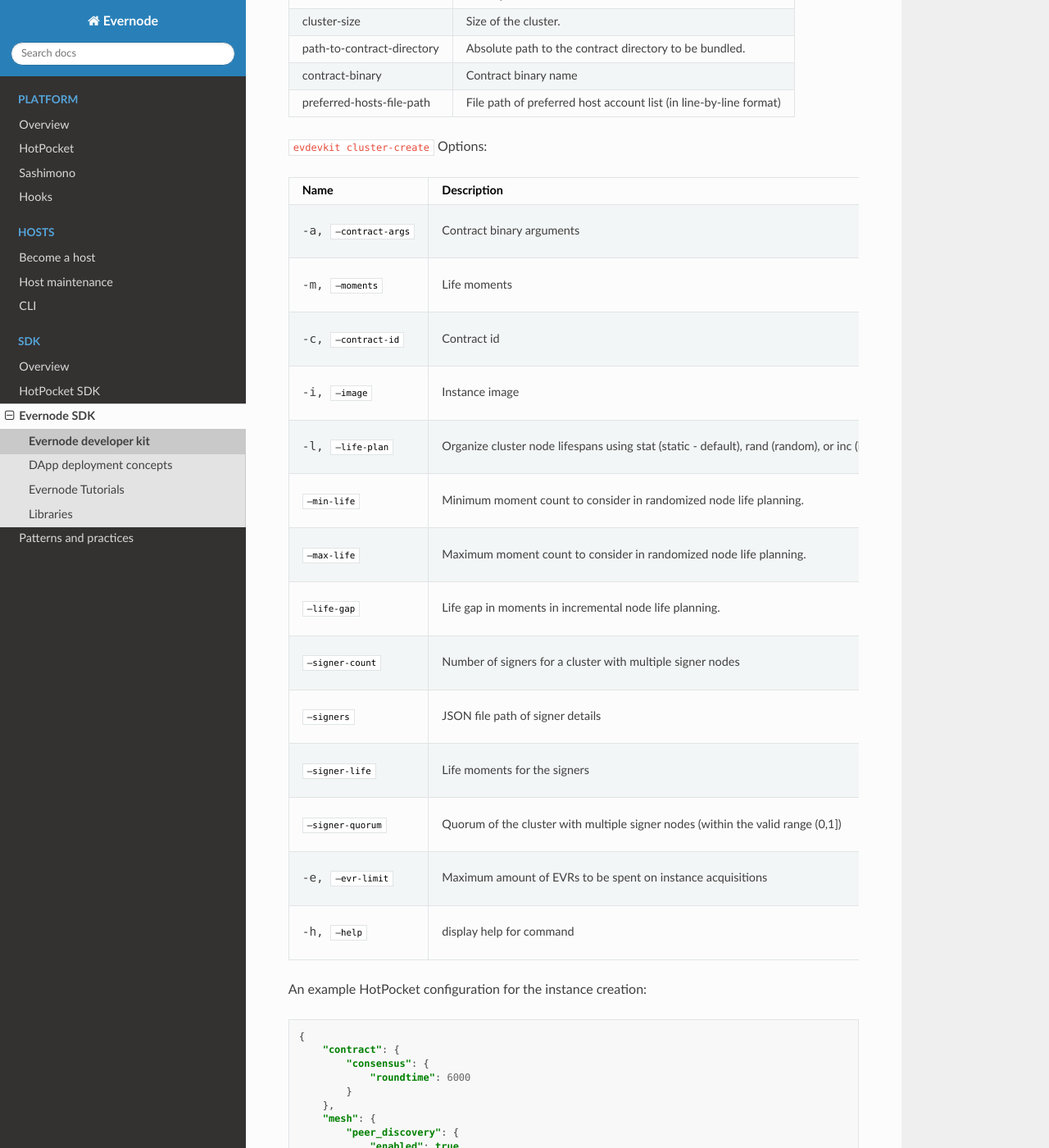
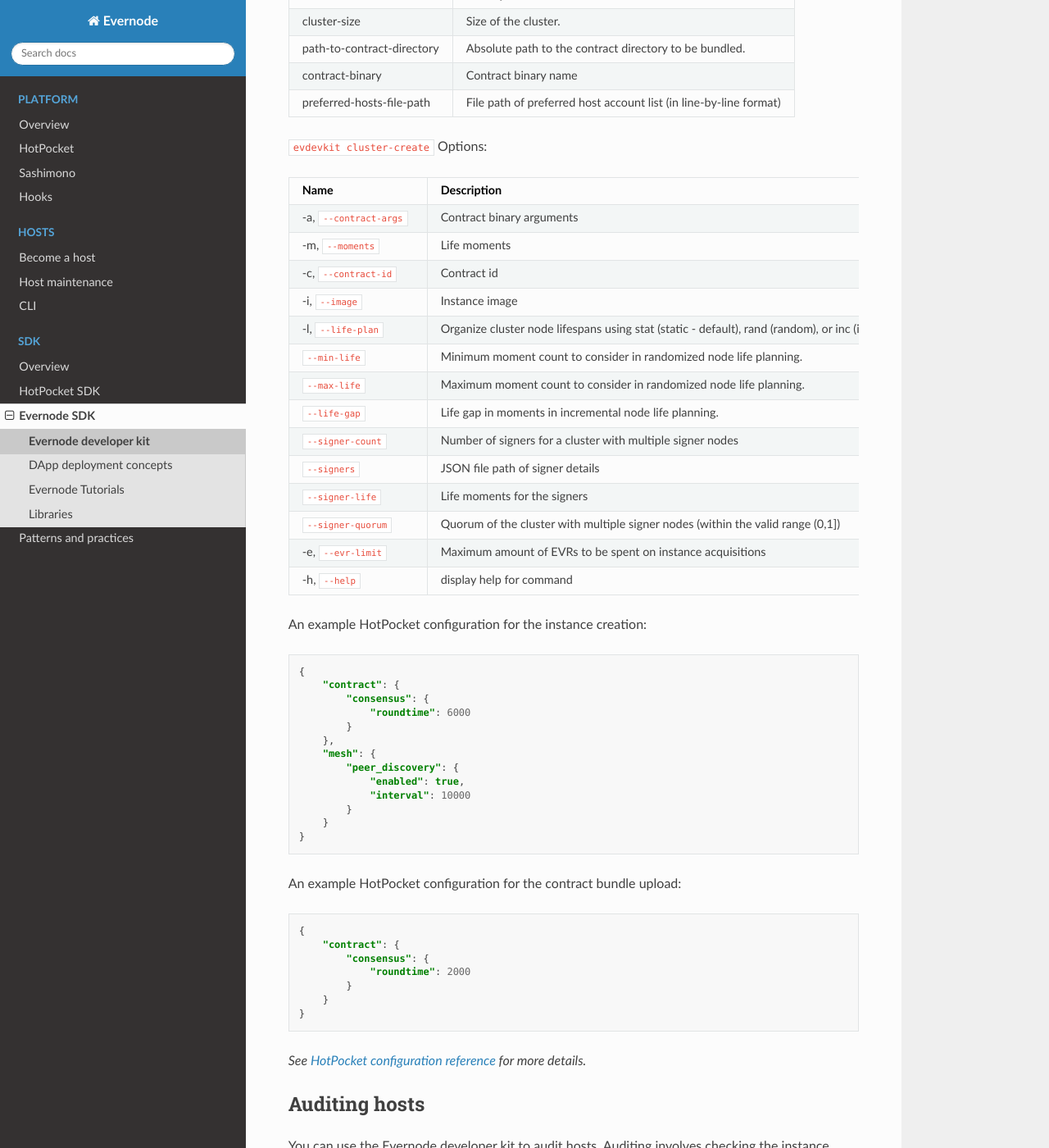
Before and after one commit to tequdev/evernode-docs, a Sphinx documentation site: the page built from docs/source/sdk/evernode/evdevkit/overview.md, in a window 1280 px wide and 1400 px high, scrolled down 2664 px. Shown: the whole window at 82% size. Built offline with Sphinx 7.4.7 and the Read the Docs theme 2.0.0, drawn with Linux system fonts in a browser that asks for light colours.

Commit message:
fix : -- replacing with long dash issue

````diff
--- a/docs/source/sdk/evernode/evdevkit/overview.md
+++ b/docs/source/sdk/evernode/evdevkit/overview.md
@@ -97,22 +97,22 @@ see an example usage [here](../tutorials/deploy-cluster.md#deploying-a-smart-con
 
 
 
-| Name                                          | Description                                                                                               |
-|---------------------------------------------  | ------------------------------------------------------------------------------------------------------    |
-| <pre>-a, <code>--contract-args</code></pre>   | Contract binary arguments                                                                                 |
-| <pre>-m, <code>--moments</code></pre>         | Life moments                                                                                              |
-| <pre>-c, <code>--contract-id</code></pre>     | Contract id                                                                                               |
-| <pre>-i, <code>--image</code></pre>           | Instance image                                                                                            |
-| <pre>-l, <code>--life-plan</code></pre>       | Organize cluster node lifespans using stat (static - default), rand (random), or inc (incremental) modes. |
-| <pre><code>--min-life</code></pre>            | Minimum moment count to consider in randomized node life planning.                                        |
-| <pre><code>--max-life</code></pre>            | Maximum moment count to consider in randomized node life planning.                                        |
-| <pre><code>--life-gap</code></pre>            | Life gap in moments in incremental node life planning.                                                    |
-| <pre><code>--signer-count</code></pre>        | Number of signers for a cluster with multiple signer nodes                                                |
-| <pre><code>--signers</code></pre>             | JSON file path of signer details                                                                          |
-| <pre><code>--signer-life</code></pre>         | Life moments for the signers                                                                              |
-| <pre><code>--signer-quorum</code></pre>       | Quorum of the cluster with multiple signer nodes (within the valid range (0,1])                           |
-| <pre>-e, <code>--evr-limit</code></pre>       | Maximum amount of EVRs to be spent on instance acquisitions                                               |
-| <pre>-h, <code>--help</code></pre>            | display help for command                                                                                  |
+|Name&nbsp;&nbsp;&nbsp;&nbsp;&nbsp;&nbsp;&nbsp;&nbsp;&nbsp;&nbsp;&nbsp;&nbsp;&nbsp;&nbsp;&nbsp;&nbsp;&nbsp;&nbsp;&nbsp;&nbsp;&nbsp;&nbsp;&nbsp;&nbsp;&nbsp;&nbsp;&nbsp;&nbsp;| Description|
+|---------------------------|-----------------------------------------------------------------------------------------------------------|
+| -a, `--contract-args`     | Contract binary arguments                                                                                 |
+| -m, `--moments`           | Life moments                                                                                              |
+| -c, `--contract-id`       | Contract id                                                                                               |
+| -i, `--image`             | Instance image                                                                                            |
+| -l, `--life-plan`         | Organize cluster node lifespans using stat (static - default), rand (random), or inc (incremental) modes. |
+| `--min-life`              | Minimum moment count to consider in randomized node life planning.                                        |
+| `--max-life`              | Maximum moment count to consider in randomized node life planning.                                        |
+| `--life-gap`              | Life gap in moments in incremental node life planning.                                                    |
+| `--signer-count`          | Number of signers for a cluster with multiple signer nodes                                                |
+| `--signers`               | JSON file path of signer details                                                                          |
+| `--signer-life`           | Life moments for the signers                                                                              |
+| `--signer-quorum`         | Quorum of the cluster with multiple signer nodes (within the valid range (0,1])                           |
+| -e, `--evr-limit`         | Maximum amount of EVRs to be spent on instance acquisitions                                               |
+| -h, `--help`              | display help for command                                                                                  |
 
 An example HotPocket configuration for the instance creation:
 ```json
````
